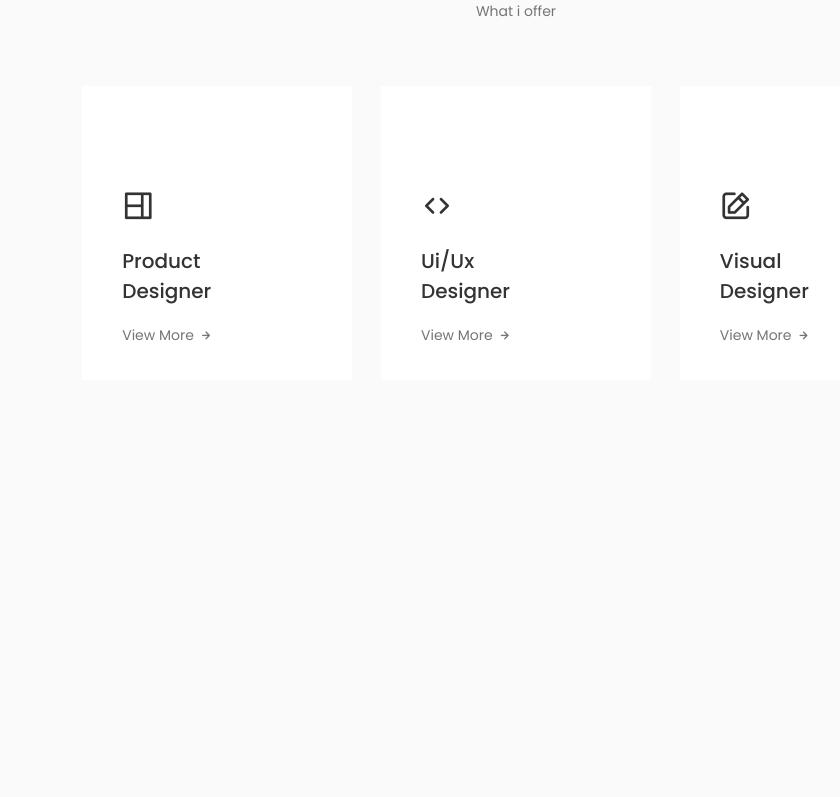
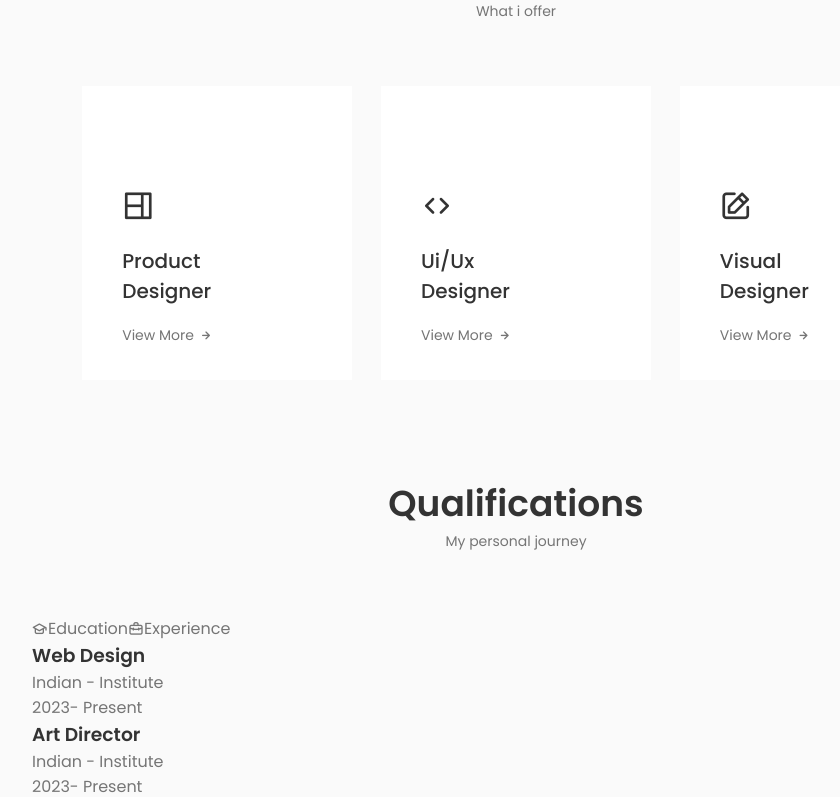
Before and after one commit to imankii01/Portfolio, a React (Create React App) app: page / in a window 1280 px wide. Shown: the part 2000-2797 px from the top of the page, without its empty margins (124-964 px from the left). Before the commit the page ends 2380 px from the top, so only its background shows below. Built offline with nearby package versions, Linux system fonts and the light colour scheme.

Commit message:
4-feb-2023 Qualification component add

```diff
--- a/src/App.js
+++ b/src/App.js
@@ -5,6 +5,7 @@
 import About from './components/About/About'
 import Skills from './components/Skills/Skills'
 import Services from './components/Services/Services'
+import Qualification from './components/Qualification/Qualification'
 
 
 const App = () => {
@@ -17,6 +18,7 @@
     <About/>
     <Skills/>
     <Services/>
+    <Qualification/>
     </main>
     </>
   )
--- /dev/null
+++ b/src/components/Qualification/Qualification.jsx
@@ -0,0 +1,64 @@
+import React from "react";
+import "./qualification.css";
+
+const Qualification = () => {
+  return (
+    <section className="qualification section">
+      <h2 className="section__title">Qualifications</h2>
+      <span className="section__subtitle">My personal journey</span>
+
+      <div className="qualification__container container">
+        <div className="qualification__tabs">
+          <div className="qualification__button qualification__active button--flex">
+            <i className="uil uil-graduation-cap qualification_icon"></i>
+            Education
+          </div>
+          <div className="qualification__button button--flex">
+            <i className="uil uil-briefcase-alt qualification_icon"></i>
+            Experience
+          </div>
+        </div>
+        <div className="qualification__sections">
+          <div className="qualification_content">
+
+
+
+            <div className="qualification__data">
+              <div>
+                <h3 className="qualification__title">Web Design</h3>
+                <span className="qualification__subtitle">
+                  Indian - Institute
+                </span>
+                <div className="qualification__calender">
+                  <i className="uil uil-calender-alt"></i> 2023- Present
+                </div>
+              </div>
+              <div>
+                <span className="qualification__rounder"></span>
+                <span className="qualification__line"></span>
+              </div>
+            </div>
+            <div className="qualification__data">
+              <div></div>
+              <div>
+                <span className="qualification__rounder"></span>
+                <span className="qualification__line"></span>
+              </div>
+              <div>
+                <h3 className="qualification__title"> Art Director</h3>
+                <span className="qualification__subtitle">
+                  Indian - Institute
+                </span>
+                <div className="qualification__calender">
+                  <i className="uil uil-calender-alt"></i> 2023- Present
+                </div>
+              </div>
+            </div>
+          </div>
+        </div>
+      </div>
+    </section>
+  );
+};
+
+export default Qualification;
```
Also changed, not shown: src/components/Qualification/qualification.css (added).
